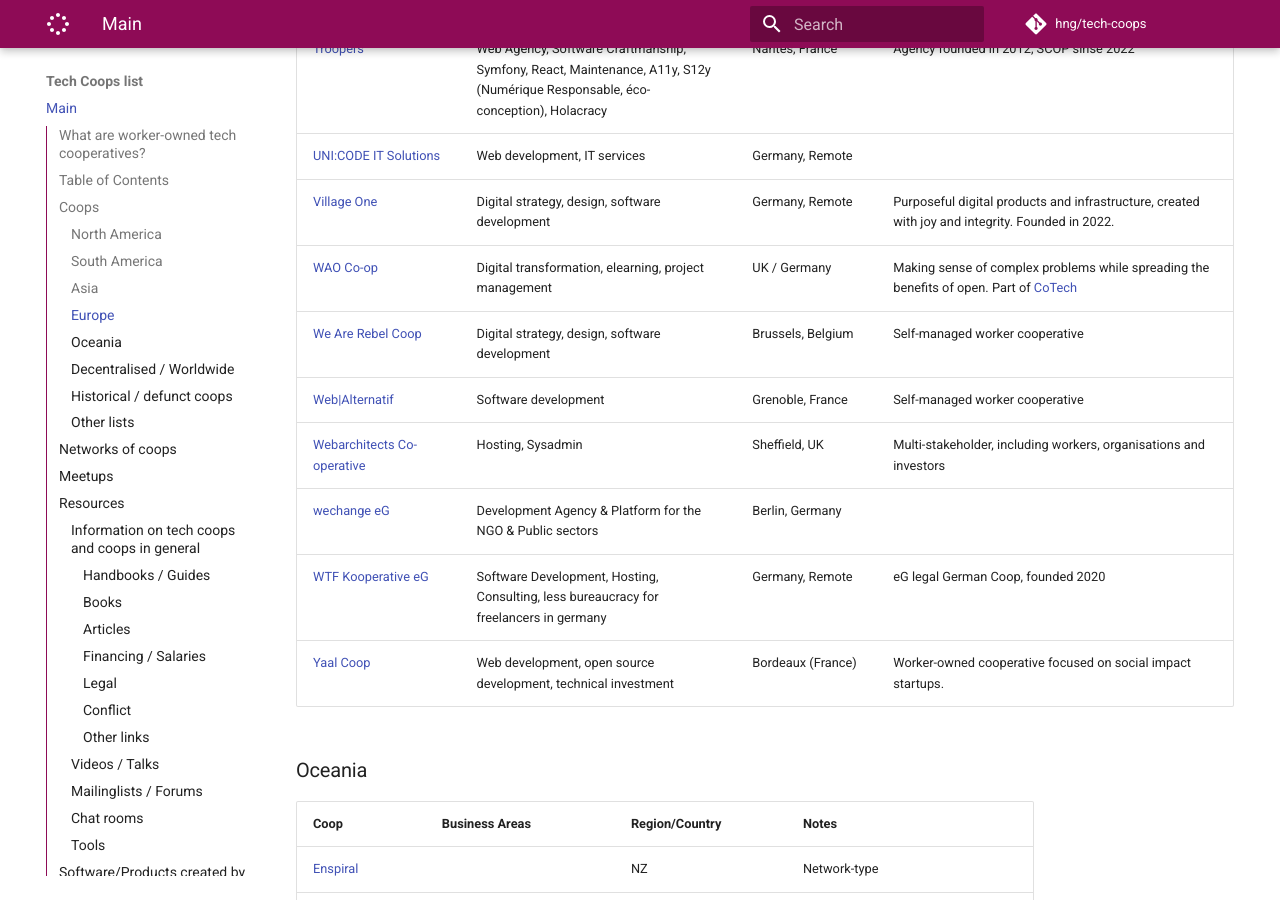
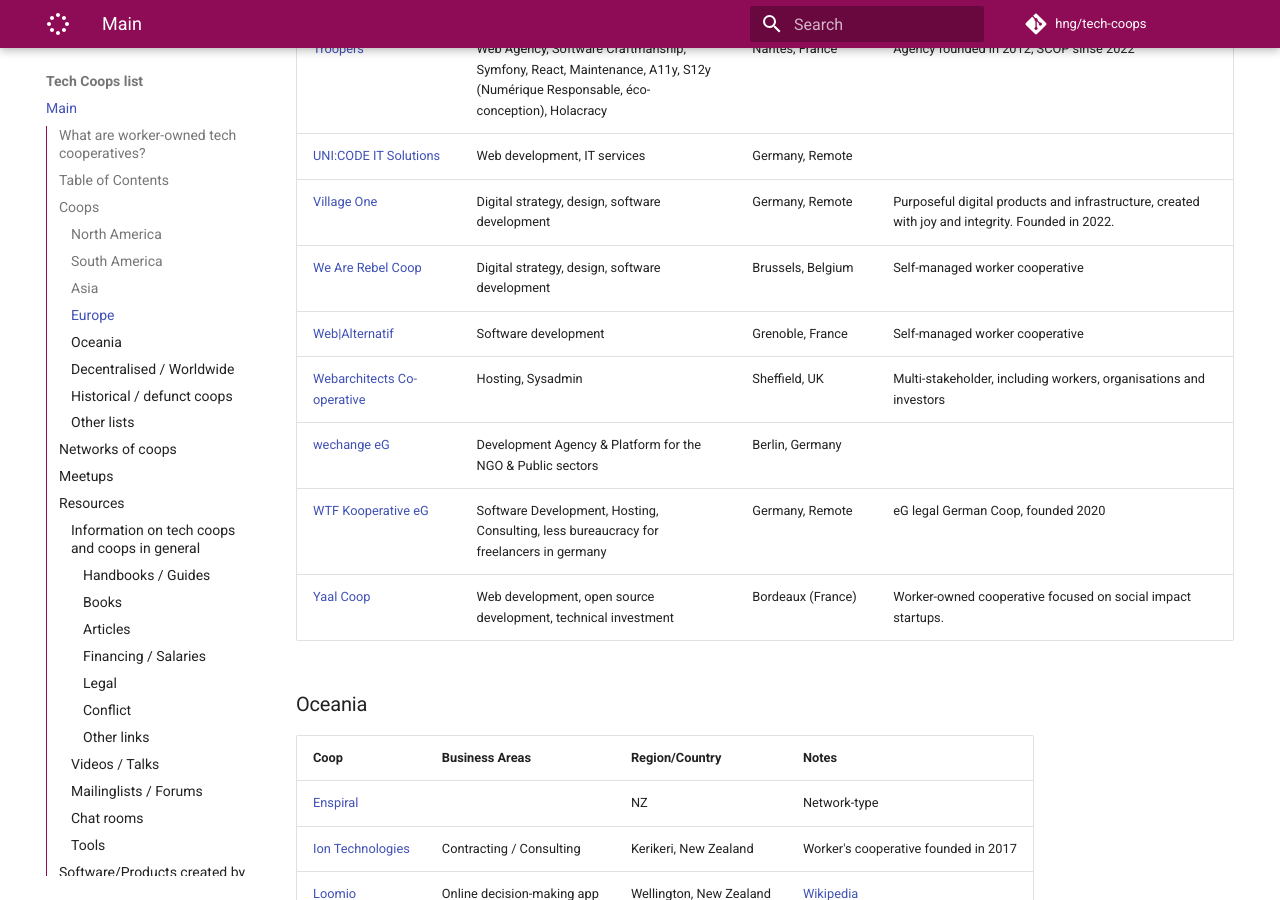
Before and after one commit to hng/tech-coops, an MkDocs documentation site: the page built from docs/index.md, in a window 1280 px wide and 900 px high, scrolled down 12085 px. Built offline with MkDocs 1.6.1 and Material for MkDocs 9.7.7, drawn with Linux system fonts in a browser that asks for light colours; comment, search, counter and statistics services are not loaded.

Commit message:
Remove WAO

```diff
--- a/README.md
+++ b/README.md
@@ -228,7 +228,6 @@ Coop | Business Areas | Region/Country | Notes
 [Troopers](https://troopers.coop/) | Web Agency, Software Craftmanship, Symfony, React, Maintenance, A11y, S12y (Numérique Responsable, éco-conception), Holacracy | Nantes, France | Agency founded in 2012, SCOP sinse 2022 |
 [UNI:CODE IT Solutions](https://unicode-it.de) | Web development, IT services | Germany, Remote | |
 [Village One](https://village.one) | Digital strategy, design, software development | Germany, Remote | Purposeful digital products and infrastructure, created with joy and integrity. Founded in 2022. |
-[WAO Co-op](https://weareopen.coop) | Digital transformation, elearning, project management | UK / Germany | Making sense of complex problems while spreading the benefits of open. Part of [CoTech](https://coops.tech) |
 [We Are Rebel Coop](https://www.rebel.coop) | Digital strategy, design, software development | Brussels, Belgium | Self-managed worker cooperative |
 [Web\|Alternatif](https://www.webalternatif.com) | Software development | Grenoble, France | Self-managed worker cooperative |
 [Webarchitects Co-operative](https://www.webarchitects.coop) | Hosting, Sysadmin | Sheffield, UK | Multi-stakeholder, including workers, organisations and investors |
```
Also changed, not shown: DEFUNCT.md (+1 -0 lines).
